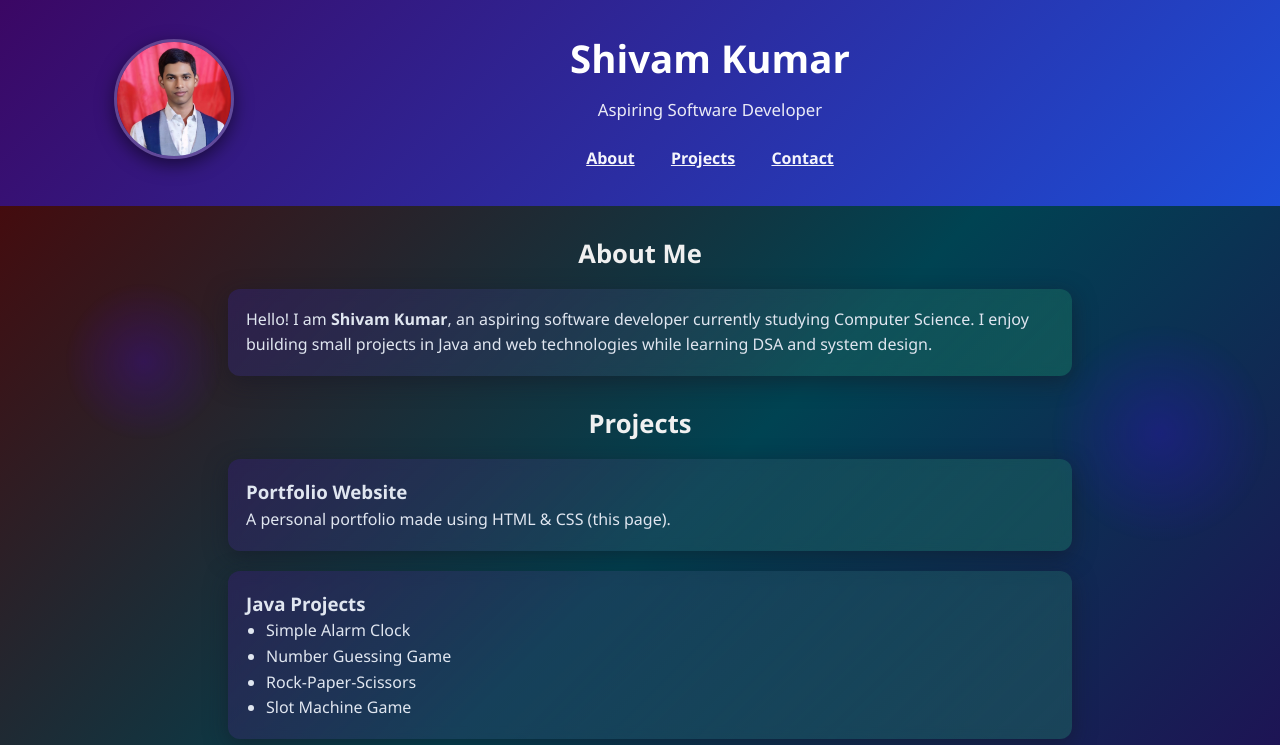
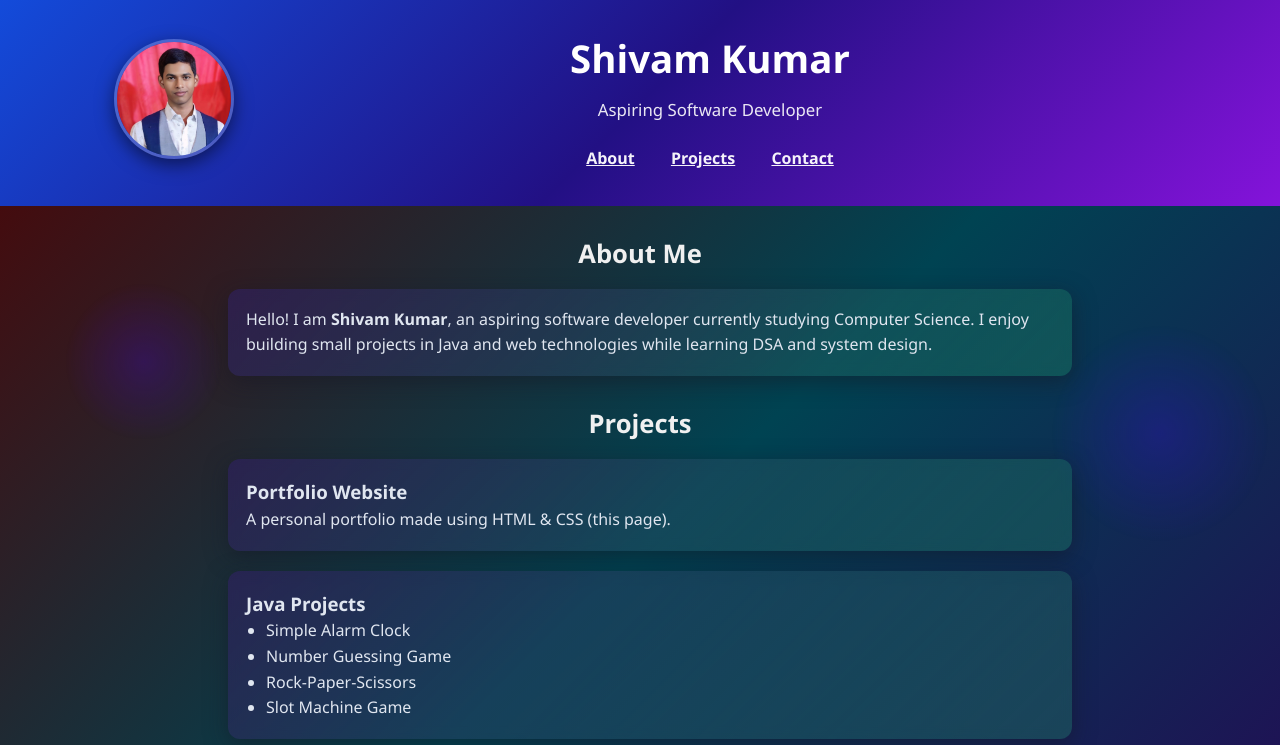
Before and after one commit to Shivams-git/My-Portfolio, a plain HTML site: page index.html in a window 1280 px wide. Shown: the top 745 px of the page. Drawn offline with Linux system fonts and the light colour scheme.

Commit message:
Add files via upload

```diff
--- a/index.html
+++ b/index.html
@@ -75,7 +75,7 @@
     }
 
     .site-header {
-      background: linear-gradient(135deg, #3b0764, #1d4ed8);
+      background: linear-gradient(135deg, #134bda, #221084, #8413da);
       color: #fff;
       position: relative;
       z-index: 1;
```
